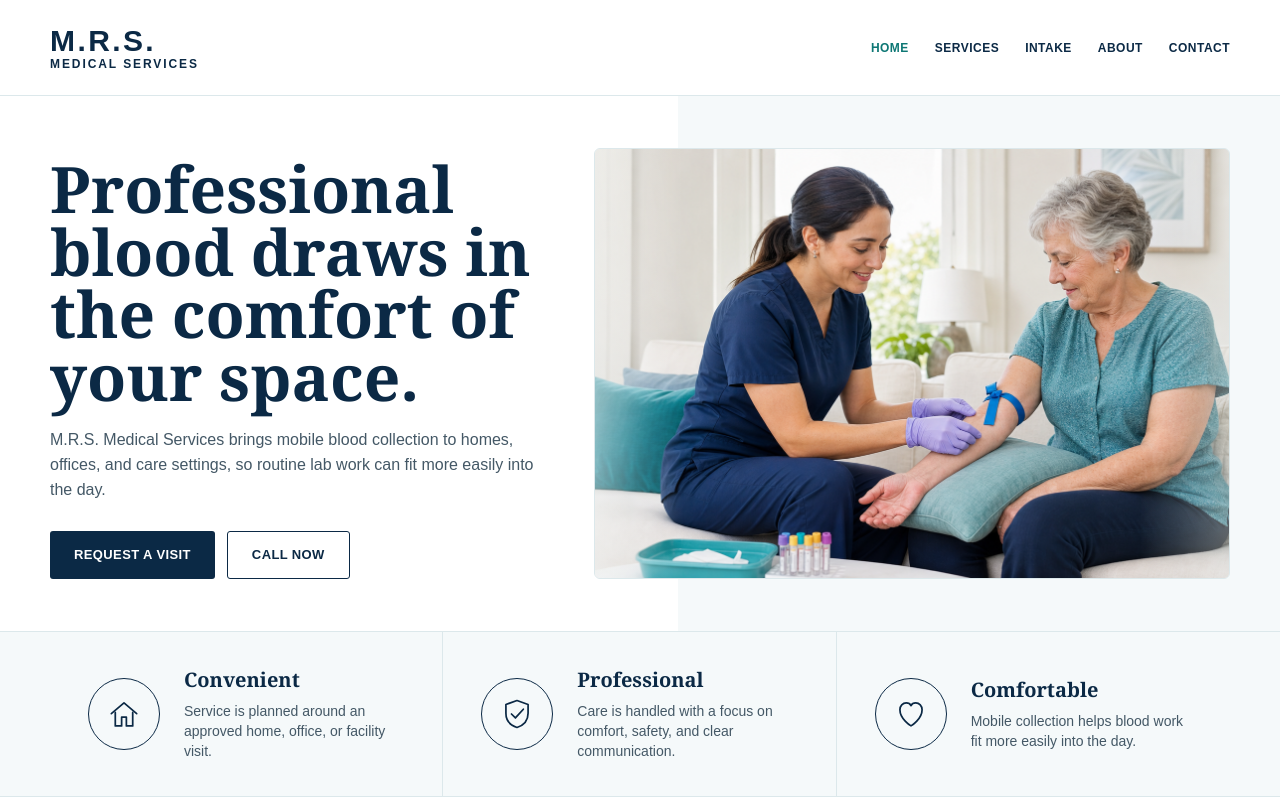
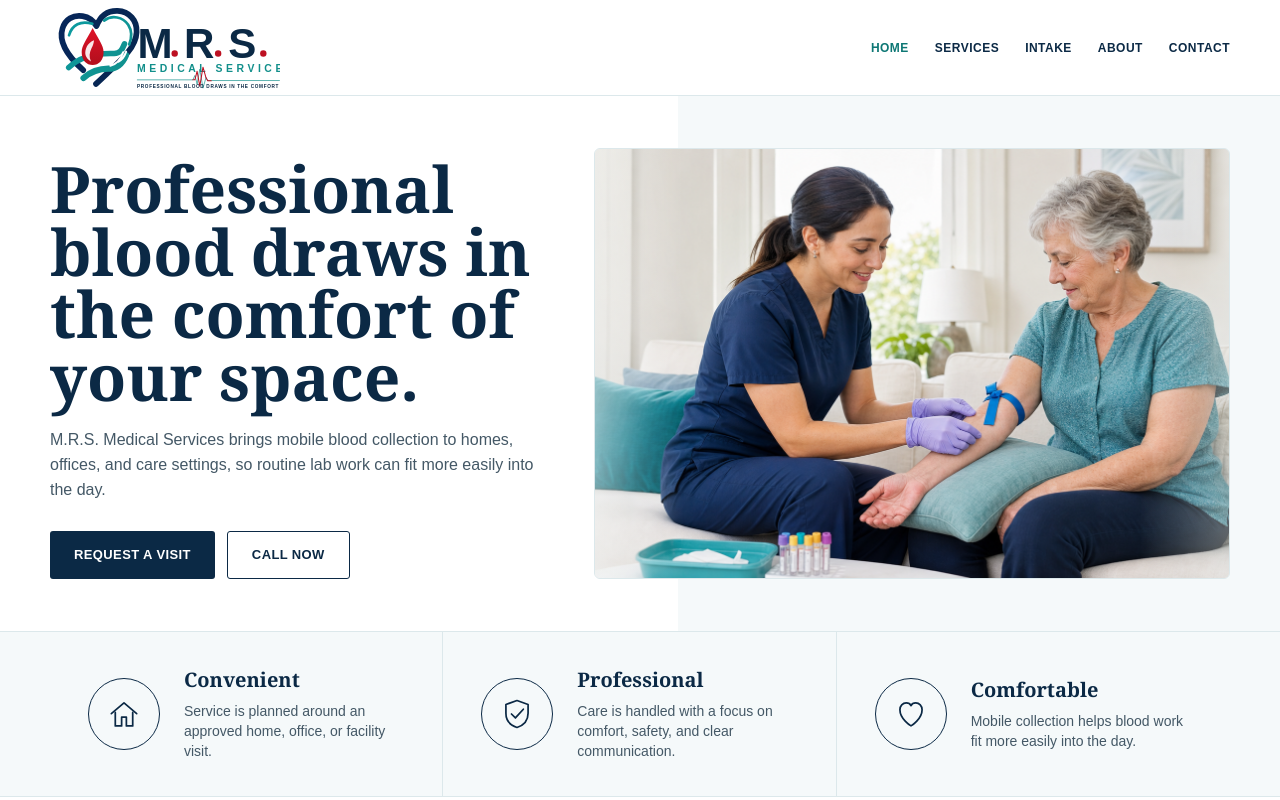
Before and after one commit to Emanuel628/MRS-Medical-Services, a React (Vite) app in the folder client/: page / in a window 1280 px wide. Shown: the top 800 px of the page. Built offline with nearby package versions, Linux system fonts and the light colour scheme.

Commit message:
Add new logo and Playwright verification

```diff
--- a/client/src/App.tsx
+++ b/client/src/App.tsx
@@ -111,10 +111,7 @@ function Header({ activePage, onNavigate }: { activePage: PageKey; onNavigate: (
             onNavigate('home');
           }}
         >
-          <span className="brand-wordmark">
-            <strong>M.R.S.</strong>
-            <span>Medical Services</span>
-          </span>
+          <img src="/images/mrs-logo.svg" alt="M.R.S. Medical Services" />
         </a>
 
         <nav aria-label="Primary navigation">
--- a/client/src/styles/global.css
+++ b/client/src/styles/global.css
@@ -49,29 +49,16 @@ a {
 
 .logo {
   display: block;
-  width: auto;
+  width: 230px;
+  max-width: 34vw;
   flex: 0 0 auto;
   text-decoration: none;
 }
 
-.brand-wordmark {
-  display: grid;
-  gap: 2px;
-  color: var(--navy-deep);
-  line-height: 1;
-  text-transform: uppercase;
-}
-
-.brand-wordmark strong {
-  font-size: 30px;
-  font-weight: 900;
-  letter-spacing: .08em;
-}
-
-.brand-wordmark span {
-  font-size: 12px;
-  font-weight: 800;
-  letter-spacing: .16em;
+.logo img {
+  width: 100%;
+  height: auto;
+  display: block;
 }
 
 .header nav {
@@ -934,6 +921,11 @@ a {
     padding-bottom: 4px;
   }
 
+  .logo {
+    width: 230px;
+    max-width: 72vw;
+  }
+
   .hero-copy {
     width: auto;
   }
```
Also changed, not shown: package.json (+6 -2 lines), client/public/images/mrs-logo.svg, 1 other file (tests, documents, lock files or other folders).
